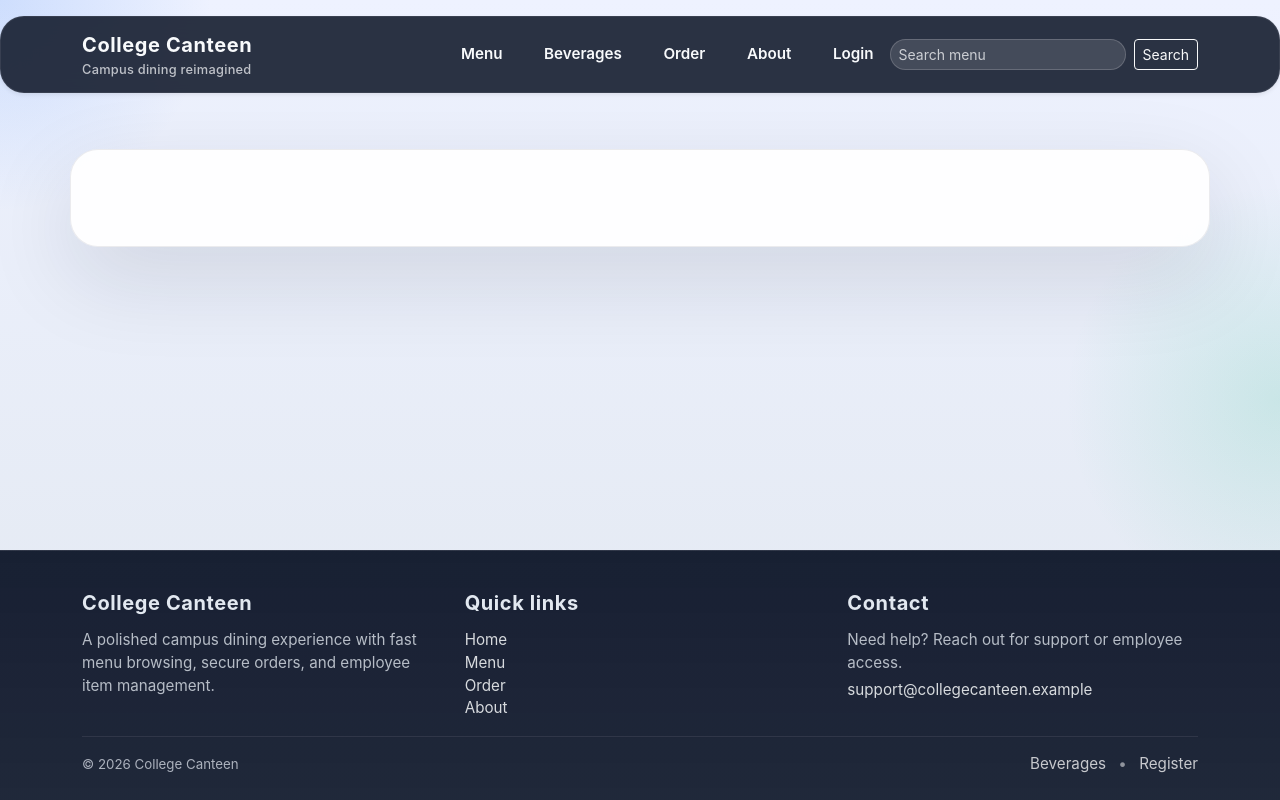
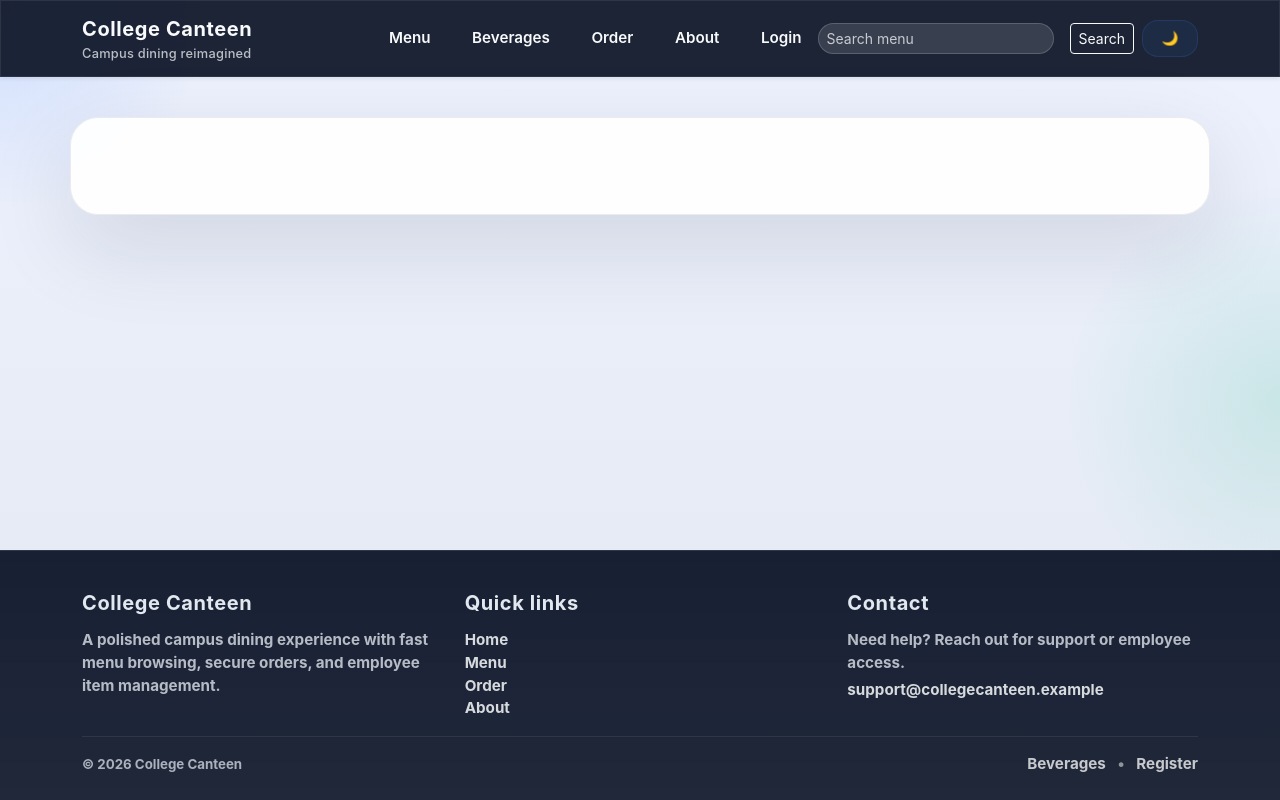
Before and after one commit to santoshkshirsagar8989-cyber/PYTHON_PROGRAMS, a Flask app: page /base in a window 1280 px wide. Run offline with Flask 3, Linux system fonts and the light colour scheme.

Commit message:
1 more change

```diff
--- a/templates/base.html
+++ b/templates/base.html
@@ -46,12 +46,12 @@
         }
 
         .navbar {
-            background: rgba(15, 23, 42, 0.88);
+            background: rgba(15, 23, 42, 0.94);
             backdrop-filter: blur(16px);
             border: 1px solid rgba(255, 255, 255, 0.08);
             box-shadow: 0 30px 60px rgba(15, 23, 42, 0.16);
-            border-radius: 1.5rem;
-            margin: 1rem 0;
+            border-radius: 0;
+            margin: 0;
         }
 
         .navbar-brand,
@@ -95,18 +95,146 @@
 
         .navbar-toggler {
             border: 1px solid rgba(255, 255, 255, 0.15);
-            border-radius: 1rem;
+            border-radius: 0.5rem;
         }
 
         .navbar-toggler-icon {
             filter: invert(1);
         }
 
-        .nav-divider {
-            width: 2px;
-            height: 2rem;
-            background: rgba(255, 255, 255, 0.12);
-            margin: 0 1rem;
+        .theme-toggle-btn {
+            border-radius: 1rem;
+            padding: 0.45rem 0.9rem;
+            font-size: 0.85rem;
+            min-width: 3.5rem;
+        }
+
+        .theme-toggle-btn:hover {
+            background: rgba(255, 255, 255, 0.14);
+            color: #fff;
+        }
+
+        .theme-dark {
+            --bg: #0f172a;
+            --surface: rgba(15, 23, 42, 0.94);
+            --surface-strong: rgba(15, 23, 42, 0.98);
+            --text: #e2e8f0;
+            --muted: #cbd5e1;
+            --primary: #60a5fa;
+            --primary-dark: #3b82f6;
+            --accent: #34d399;
+            --accent-soft: rgba(56, 189, 248, 0.16);
+            background: #0f172a;
+            color: #e2e8f0;
+        }
+
+        .theme-dark body {
+            background: linear-gradient(180deg, #111827 0%, #0f172a 100%);
+            color: #e2e8f0;
+        }
+
+        .theme-dark .navbar {
+            background: rgba(15, 23, 42, 0.96);
+            border-color: rgba(255, 255, 255, 0.06);
+        }
+
+        .theme-dark .content-card,
+        .theme-dark .panel-card,
+        .theme-dark .glass-card {
+            background: rgba(15, 23, 42, 0.82);
+            border-color: rgba(255, 255, 255, 0.06);
+            color: #e2e8f0;
+        }
+
+        .theme-dark .form-control,
+        .theme-dark .form-select {
+            background: rgba(15, 23, 42, 0.9);
+            color: #e2e8f0;
+            border-color: rgba(255, 255, 255, 0.1);
+        }
+
+        .theme-dark .form-control::placeholder,
+        .theme-dark .form-select option {
+            color: rgba(226, 232, 240, 0.6);
+        }
+
+        .theme-dark .form-control:focus,
+        .theme-dark .form-select:focus {
+            box-shadow: 0 0 0 0.15rem rgba(96, 165, 250, 0.18);
+        }
+
+        .theme-dark .navbar-brand,
+        .theme-dark .nav-link,
+        .theme-dark .navbar-toggler-icon,
+        .theme-dark .footer-shell,
+        .theme-dark .footer-shell a,
+        .theme-dark .theme-toggle-btn {
+            color: #e2e8f0 !important;
+        }
+
+        .theme-dark .theme-toggle-btn {
+            background: rgba(255, 255, 255, 0.08);
+            border-color: rgba(255, 255, 255, 0.14);
+        }
+
+        .theme-dark .theme-toggle-btn:hover {
+            background: rgba(255, 255, 255, 0.14);
+        }
+
+        .theme-dark .btn-soft {
+            background: rgba(255, 255, 255, 0.08);
+            color: #e2e8f0;
+            border-color: rgba(255, 255, 255, 0.16);
+        }
+
+        .theme-dark .btn-soft:hover {
+            background: rgba(255, 255, 255, 0.14);
+        }
+
+        .theme-dark .text-dark,
+        .theme-dark .text-black {
+            color: #f8fafc !important;
+        }
+
+        .theme-dark .text-muted {
+            color: rgba(226, 232, 240, 0.7) !important;
+        }
+
+        .theme-dark .bg-white,
+        .theme-dark .bg-light {
+            background: rgba(255, 255, 255, 0.08) !important;
+            color: #e2e8f0 !important;
+        }
+
+        .theme-dark .bg-primary {
+            background-color: #2563eb !important;
+            color: #fff !important;
+        }
+
+        .theme-dark .bg-success {
+            background-color: #10b981 !important;
+            color: #fff !important;
+        }
+
+        .theme-dark .input-group-text {
+            background: rgba(255, 255, 255, 0.08) !important;
+            color: #e2e8f0 !important;
+            border-color: rgba(255, 255, 255, 0.12) !important;
+        }
+
+        .theme-dark .navbar .form-control {
+            background: rgba(255, 255, 255, 0.10) !important;
+            color: #e2e8f0 !important;
+            border-color: rgba(255, 255, 255, 0.16) !important;
+        }
+
+        .theme-dark .navbar .form-control::placeholder {
+            color: rgba(226, 232, 240, 0.7) !important;
+        }
+
+        .theme-dark .badge.bg-primary,
+        .theme-dark .badge.bg-success {
+            opacity: 0.95;
         }
 
         .navbar-collapse {
@@ -454,7 +582,7 @@
         }
     </style>
 </head>
-<body>
+<body class="fw-bold">
     <div class="main-wrapper">
         <nav class="navbar navbar-expand-lg navbar-dark shadow-sm">
             <div class="container">
@@ -481,9 +609,10 @@
                         <li class="nav-item"><a class="nav-link px-3" href="{{ url_for('login') }}">Login</a></li>
                         {% endif %}
                     </ul>
-                    <form class="d-flex align-items-center mt-3 mt-lg-0" action="{{ url_for('search') }}" method="GET">
+                    <form class="d-flex align-items-center gap-2 mt-3 mt-lg-0" action="{{ url_for('search') }}" method="GET">
                         <input class="form-control form-control-sm me-2" type="search" placeholder="Search menu" name="q">
                         <button class="btn btn-outline-light btn-sm" type="submit">Search</button>
+                        <button class="btn btn-soft btn-sm theme-toggle-btn" id="themeToggle" type="button">🌙</button>
                     </form>
                 </div>
             </div>
@@ -546,5 +675,32 @@
         </footer>
     </div>
     <script src="https://cdn.jsdelivr.net/npm/bootstrap@5.3.0/dist/js/bootstrap.bundle.min.js" defer></script>
+    <script>
+        const themeToggle = document.getElementById('themeToggle');
+        const htmlRoot = document.documentElement;
+        const storedTheme = localStorage.getItem('theme');
+
+        function setTheme(theme) {
+            if (theme === 'dark') {
+                htmlRoot.classList.add('theme-dark');
+                htmlRoot.classList.remove('theme-light');
+                themeToggle.textContent = '☀️';
+                themeToggle.title = 'Switch to light theme';
+            } else {
+                htmlRoot.classList.remove('theme-dark');
+                htmlRoot.classList.add('theme-light');
+                themeToggle.textContent = '🌙';
+                themeToggle.title = 'Switch to dark theme';
+            }
+            localStorage.setItem('theme', theme);
+        }
+
+        const initialTheme = storedTheme || (window.matchMedia('(prefers-color-scheme: dark)').matches ? 'dark' : 'light');
+        setTheme(initialTheme);
+
+        themeToggle.addEventListener('click', () => {
+            setTheme(htmlRoot.classList.contains('theme-dark') ? 'light' : 'dark');
+        });
+    </script>
 </body>
 </html>
```
